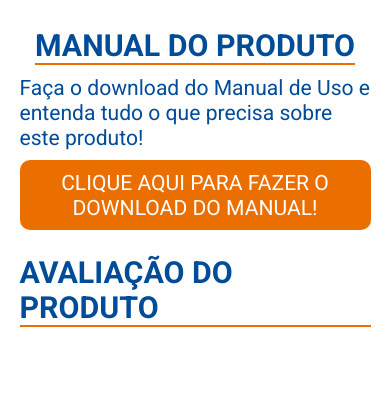
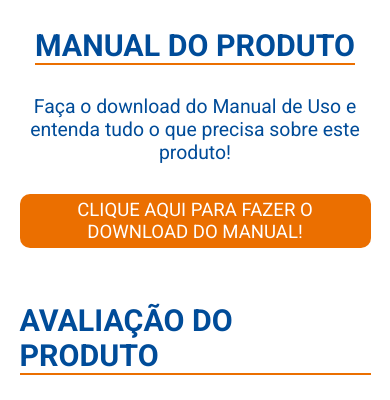
Before and after one commit to wesleyeagles/rc-4, a plain HTML site: page index.html in a window 390 px wide. Shown: the part 4489-4889 px from the top of the page. Before the commit the page ends 4841 px from the top, so only its background shows below. Drawn offline with Linux system fonts and the light colour scheme.

Commit message:
Add files via upload

```diff
--- a/assets/css/main.css
+++ b/assets/css/main.css
@@ -224,12 +224,14 @@
     flex-direction: column;
     align-items: center;
     margin-top: 30px;
+    margin-bottom: 30px;
 }
 
 .title-h2 p {
 
     color: var(--blue);
     font-size: 2.5vh;
+    margin-top: 20px;
 }
 
 .title-h2 button {
@@ -241,6 +243,8 @@
     color: #FFF;
     border: none;
     border-radius: 10px;
+    cursor: pointer;
+    margin-top: 20px;
 }
 
 @media screen and (max-width: 428px) {
@@ -277,4 +281,26 @@
         font-size: 2.2vh;
         color: var(--blue);
     }
+
+    .title-h2 p {
+
+        color: var(--blue);
+        font-size: 2.3vh;
+        margin-top: 20px;
+        text-align: center;
+    }
+
+    .title-h2 button {
+
+        width: 100%;
+        font-size: 2.2vh;
+        padding: 5px 10px;
+        background: var(--orange);
+        color: #FFF;
+        border: none;
+        border-radius: 10px;
+        cursor: pointer;
+        margin-top: 20px;
+    }
+
 }
```
Also changed, not shown: assets/images/noun-pdf-4024080.svg (added), 1 other file.
